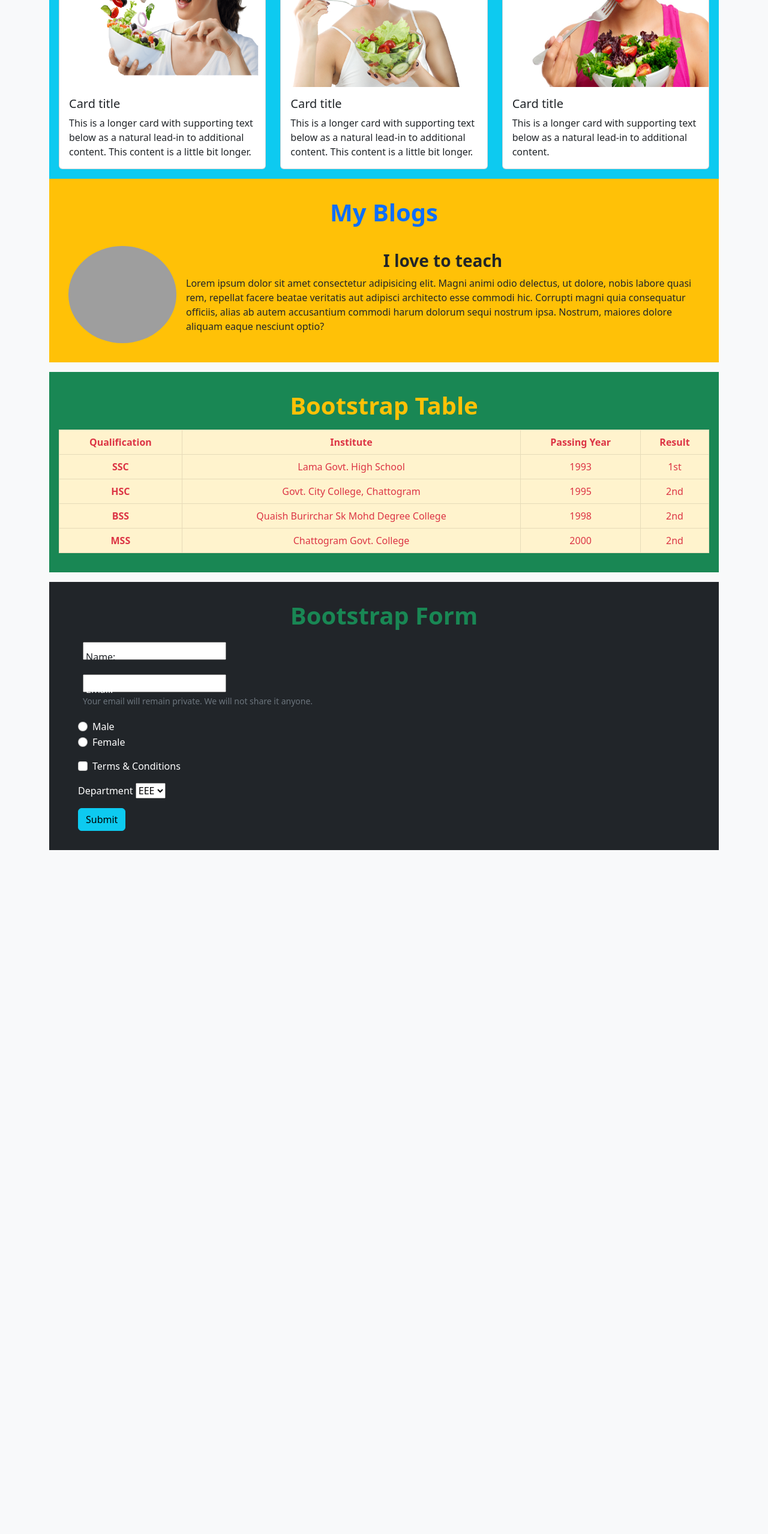
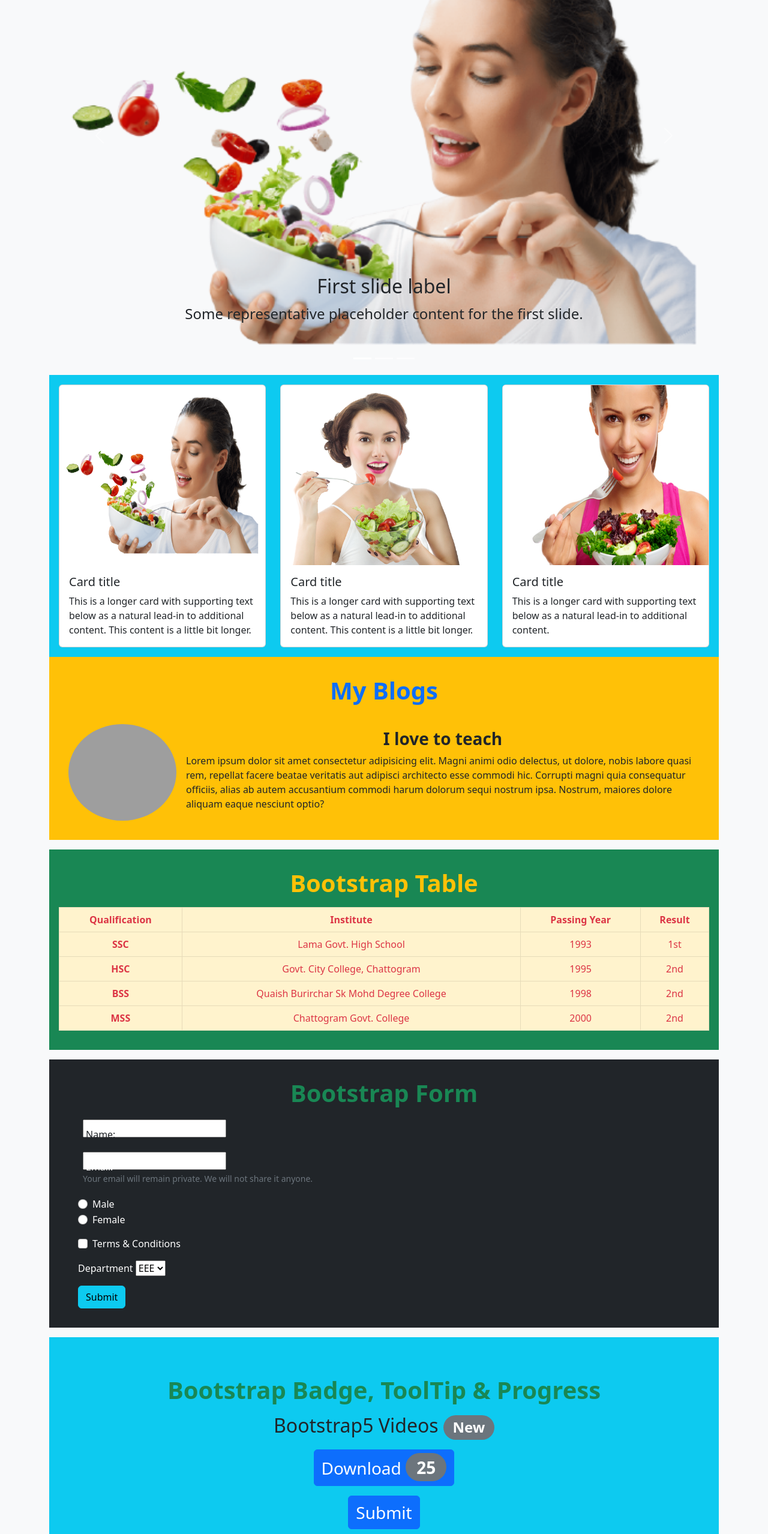
Before and after one commit to ahkamulbd/bootstrapRecapAnisulIslam, a plain HTML site: page practice2.html in a window 1280 px wide. Shown: the part 240-2797 px from the top of the page at 60% size. Before the commit the page ends 1657 px from the top, so only its background shows below. Drawn offline with nearby package versions, Linux system fonts and the light colour scheme; grey boxes are pictures that could not be loaded.

Commit message:
Bootstrap Carousel and Badge, Tooltip & Progress addressed

```diff
--- a/practice2.html
+++ b/practice2.html
@@ -7,6 +7,12 @@
     <title>Bootstrap Learning from AI YT</title>
     <link href="https://cdn.jsdelivr.net/npm/bootstrap@5.2.3/dist/css/bootstrap.min.css" rel="stylesheet"
         integrity="sha384-rbsA2VBKQhggwzxH7pPCaAqO46MgnOM80zW1RWuH61DGLwZJEdK2Kadq2F9CUG65" crossorigin="anonymous">
+
+    <style>
+        .carousel-control-prev {
+            color: black;
+        }
+    </style>
 </head>
 
 <body class="container bg-light">
@@ -29,6 +35,54 @@
                 </ul>
             </div>
         </nav>
+
+        <!-- Carousel Section -->
+        <section>
+            <div id="carouselExampleCaptions" class="carousel slide" data-bs-ride="false">
+                <div class="carousel-indicators">
+                    <button type="button" data-bs-target="#carouselExampleCaptions" data-bs-slide-to="0"
+                        class="active text-dark" aria-current="true" aria-label="Slide 1"></button>
+                    <button type="button" data-bs-target="#carouselExampleCaptions" data-bs-slide-to="1"
+                        aria-label="Slide 2" class="text-dark"></button>
+                    <button type="button" data-bs-target="#carouselExampleCaptions" data-bs-slide-to="2"
+                        aria-label="Slide 3" class="text-dark"></button>
+                </div>
+                <div class="carousel-inner">
+                    <div class="carousel-item active">
+                        <img src="images/female1.png" class="d-block w-100" alt="Female1">
+                        <div class="carousel-caption d-none d-md-block text-dark pb-5">
+                            <h5 class="fs-2">First slide label</h5>
+                            <p class="fs-4">Some representative placeholder content for the first slide.</p>
+                        </div>
+                    </div>
+                    <div class="carousel-item">
+                        <img src="images/female2.png" class="d-block w-100" alt="Female2">
+                        <div class="carousel-caption d-none d-md-block text-dark pb-5">
+                            <h5 class="fs-2">Second slide label</h5>
+                            <p class="fs-4">Some representative placeholder content for the second slide.</p>
+                        </div>
+                    </div>
+                    <div class="carousel-item">
+                        <img src="images/female3.png" class="d-block w-100" alt="Female3">
+                        <div class="carousel-caption d-none d-md-block text-dark pb-5">
+                            <h5 class="fs-2">Third slide label</h5>
+                            <p class="fs-4">Some representative placeholder content for the third slide.</p>
+                        </div>
+                    </div>
+                </div>
+                <button class="carousel-control-prev" type="button" data-bs-target="#carouselExampleCaptions"
+                    data-bs-slide="prev">
+                    <span class="carousel-control-prev-icon" aria-hidden="true"></span>
+                    <span class="visually-hidden text-dark">Previous</span>
+                </button>
+                <button class="carousel-control-next" type="button" data-bs-target="#carouselExampleCaptions"
+                    data-bs-slide="next">
+                    <span class="carousel-control-next-icon" aria-hidden="true"></span>
+                    <span class="visually-hidden">Next</span>
+                </button>
+            </div>
+        </section>
+
     </header>
     <main>
         <!-- Card Section -->
@@ -185,6 +239,41 @@
                 </div>
             </form>
         </section>
+
+        <!-- Badge, Tooltip and Progress Section -->
+        <section class="bg-info mt-3 py-5 px-3">
+            <div class="title text-center mb-3">
+                <h3 class="text-success fs-1 fw-bold text-center font-weight-bolder my-3">Bootstrap Badge, ToolTip &
+                    Progress</h3>
+            </div>
+            <!-- Badge Part -->
+            <h2 class="text-center">Bootstrap5 Videos <span class="badge bg-secondary rounded-pill">New</span></h2>
+            <div class="mt-3 text-center fs-3">
+                <button class="btn btn-primary fs-3">
+                    Download
+                    <span class="badge bg-secondary rounded-pill fs-3">25</span>
+                </button>
+            </div>
+
+            <!-- ToolTip Part -->
+            <div class="mt-3 text-center fs-3">
+                <button class="btn btn-primary fs-3" data-bs-toggle="ToolTip" data-bs-placement="top"
+                    title="Click here to submit">
+                    Submit
+                </button>
+            </div>
+            <!-- Progress Part -->
+            <div class="progress mt-3 text-center fs-3">
+                <div class="progress-bar bg-warning w-25" role="progressbar" aria-valuenow="25" aria-valuemax="100"
+                    aria-valuemin="25"></div>
+                <div class="progress-bar bg-danger w-25" role="progressbar" aria-valuenow="25" aria-valuemax="100"
+                    aria-valuemin="25"></div>
+                <div class="progress-bar bg-dark w-25" role="progressbar" aria-valuenow="25" aria-valuemax="100"
+                    aria-valuemin="25"></div>
+
+            </div>
+
+        </section>
     </main>
     <main>
 
```
